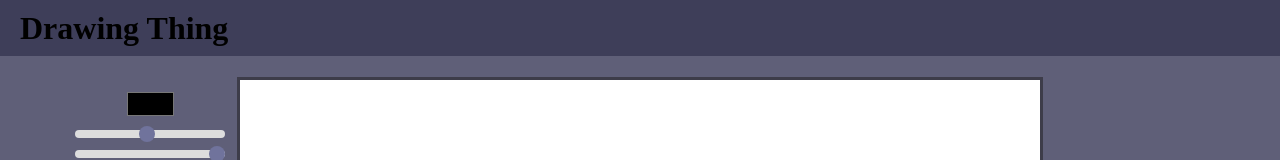
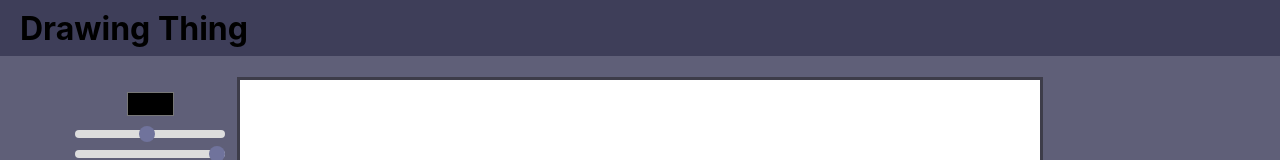
Before and after one commit to NotDarkkkk/DrawingThing, a Vue app: page / in a window 1280 px wide. Shown: the top 160 px of the page. Built offline with nearby package versions, Linux system fonts and the light colour scheme.

Commit message:
Seperated Header File

```diff
--- a/src/App.vue
+++ b/src/App.vue
@@ -1,19 +1,18 @@
 <template>
   <div id="app">
-    <div id="Header">
-      <h1 class="left-text">Drawing Thing</h1>
-    </div>
+    <MainHeader />
     <HomeView id="GameCanvas" />
   </div>
 </template>
 
 <script lang="ts">
-// import GameCanvas from "./components/GameCanvas.vue";
+import MainHeader from "./components/MainHeader.vue";
 import HomeView from "./views/HomeView.vue";
 export default {
   name: "App",
   components: {
     HomeView,
+    MainHeader,
   },
 };
 </script>
@@ -23,35 +22,9 @@ html,
 body {
   margin: 0;
   padding: 0;
-  width: 100%;
-  height: 100%;
+  width: 100vw;
+  height: 100vh;
   overflow: hidden;
-}
-#Header {
-  width: 100vw;
-  height: 7vh;
-  background-color: #3e3e59;
-  display: flex;
-  justify-content: space-between;
-  align-items: center;
-  padding: 0 20px;
-  box-sizing: border-box;
-  /* border-bottom: 2px solid rgb(23, 128, 0); */
-  margin: 0;
-  position: fixed;
-  top: 0;
-  left: 0;
-  z-index: 10;
-}
-
-#Header .left-text {
-  color: rgb(0, 0, 0);
-  font-size: 4vh;
-}
-
-#Header .right-text {
-  color: white;
-  font-size: 2vh;
 }
 
 #app {
@@ -63,14 +36,6 @@ body {
   align-items: center;
   background-color: #5f5f78;
   /* border: 3px solid rgb(68, 156, 176); */
-  margin-top: 0; /* Ensure the content below the header starts at the top */
-}
-
-#GameCanvas {
-  background-color: rgb(255, 255, 255);
-  height: 80vh;
-  width: 100vh;
-  box-shadow: inset 2px black;
-  border: 3px solid rgb(61, 60, 73);
+  margin-top: 0;
 }
 </style>
--- /dev/null
+++ b/src/components/MainHeader.vue
@@ -0,0 +1,43 @@
+<template>
+  <div id="Header">
+    <h1 class="left-text">Drawing Thing</h1>
+  </div>
+</template>
+
+<script>
+export default {
+  name: "MainHeader",
+};
+</script>
+
+<style>
+#Header {
+  width: 100vw;
+  height: 7vh;
+  background-color: #3e3e59;
+  display: flex;
+  justify-content: space-between;
+  align-items: center;
+  padding: 0 20px;
+  box-sizing: border-box;
+  /* border-bottom: 2px solid rgb(23, 128, 0); */
+  margin: 0;
+  position: fixed;
+  top: 0;
+  left: 0;
+  z-index: 10;
+  font-family: "Basier circle", -apple-system, system-ui, "Segoe UI", Roboto,
+    "Helvetica Neue", Arial, "Noto Sans", sans-serif, "Apple Color Emoji",
+    "Segoe UI Emoji", "Segoe UI Symbol", "Noto Color Emoji";
+}
+
+#Header .left-text {
+  color: rgb(0, 0, 0);
+  font-size: 4vh;
+}
+
+#Header .right-text {
+  color: white;
+  font-size: 2vh;
+}
+</style>
```
